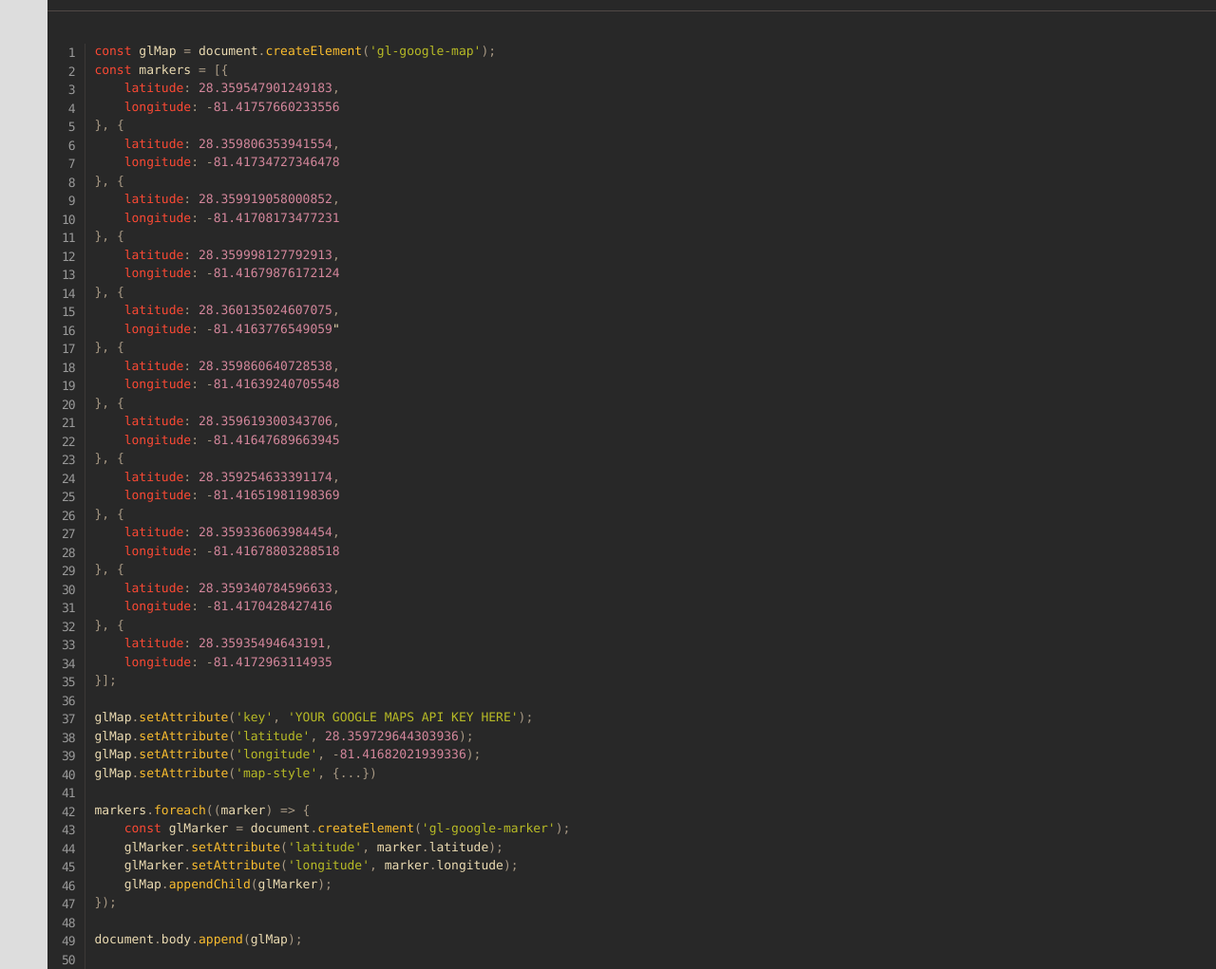
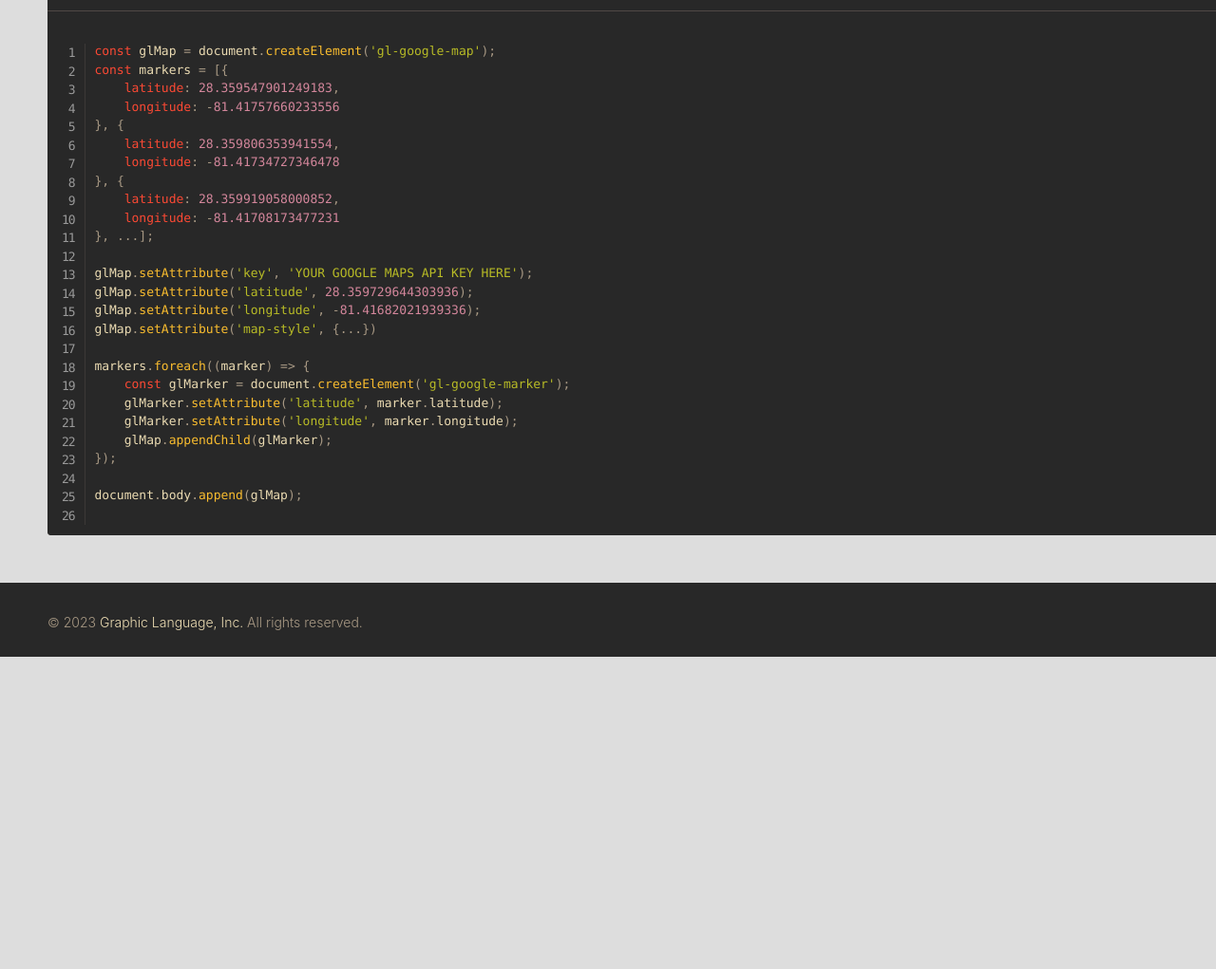
Before and after one commit to wrmz/web-components, a website with bundled scripts: page docs/index.html in a window 1280 px wide. Shown: the part 10539-11560 px from the top of the page at 95% size. After the commit the page ends 11231 px from the top, so only its background shows below. Built offline with nearby package versions, Linux system fonts and the light colour scheme.

Commit message:
simplify markup

```diff
--- a/docs/index.html
+++ b/docs/index.html
@@ -599,31 +599,7 @@ const markers = [{
 }, {
     latitude: 28.359919058000852,
     longitude: -81.41708173477231
-}, {
-    latitude: 28.359998127792913,
-    longitude: -81.41679876172124
-}, {
-    latitude: 28.360135024607075,
-    longitude: -81.4163776549059"
-}, {
-    latitude: 28.359860640728538,
-    longitude: -81.41639240705548
-}, {
-    latitude: 28.359619300343706,
-    longitude: -81.41647689663945
-}, {
-    latitude: 28.359254633391174,
-    longitude: -81.41651981198369
-}, {
-    latitude: 28.359336063984454,
-    longitude: -81.41678803288518
-}, {
-    latitude: 28.359340784596633,
-    longitude: -81.4170428427416
-}, {
-    latitude: 28.35935494643191,
-    longitude: -81.4172963114935
-}];
+}, ...];
 
 glMap.setAttribute('key', 'YOUR GOOGLE MAPS API KEY HERE');
 glMap.setAttribute('latitude', 28.359729644303936);
```
